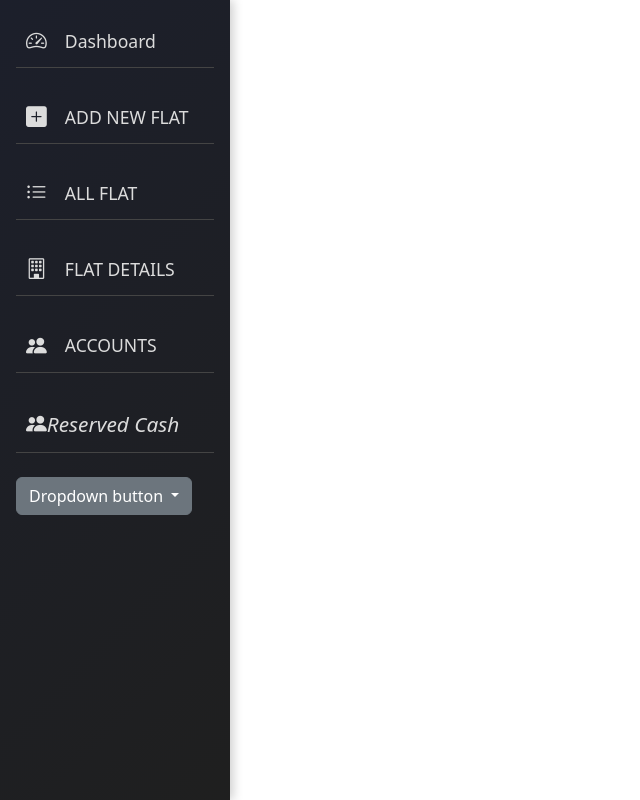
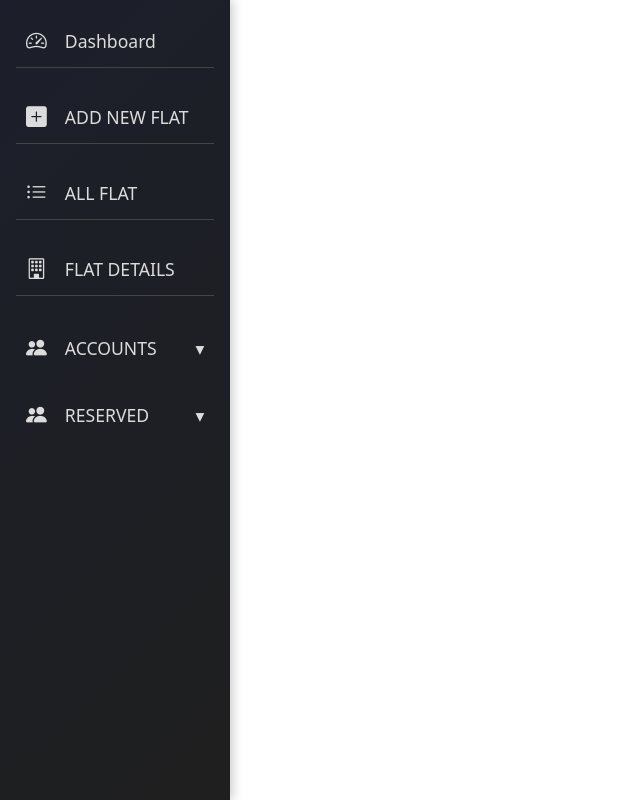
Before and after one commit to PulakBala/flat, a PHP site: page /accounts.php in a window 1280 px wide. Shown: the whole page, without its empty margins (0-640 px from the left). Run offline with PHP 8.4, Linux system fonts and the light colour scheme.

Commit message:
added submenu accounts and cash

```diff
--- a/admin/templates/header.php
+++ b/admin/templates/header.php
@@ -5,7 +5,7 @@
     <meta name="viewport" content="width=device-width, initial-scale=1.0">
     <title>Dashboard</title>
     <link rel="stylesheet" href="https://cdn.jsdelivr.net/npm/bootstrap@5.2.3/dist/css/bootstrap.min.css" integrity="sha384-rbsA2VBKQhggwzxH7pPCaAqO46MgnOM80zW1RWuH61DGLwZJEdK2Kadq2F9CUG65" crossorigin="anonymous">
-
-
+    <link href="https://cdn.jsdelivr.net/npm/bootstrap-icons/font/bootstrap-icons.css" rel="stylesheet">
+    <link href="https://cdn.jsdelivr.net/npm/bootstrap-icons/font/bootstrap-icons.css" rel="stylesheet">
 </head>
 <body>
--- a/admin/templates/sidebar.php
+++ b/admin/templates/sidebar.php
@@ -1,7 +1,5 @@
+
 <?php include('header.php') ?>
-<!-- Bootstrap Icons CDN -->
-<link href="https://cdn.jsdelivr.net/npm/bootstrap-icons/font/bootstrap-icons.css" rel="stylesheet">
-
 <style>
     .sidebar {
         width: 18%;
@@ -42,48 +40,141 @@
     .bi {
         font-size: 1.3rem; /* Adjust icon size */
     }
+    .dropdown {
+            position: relative;
+            display: block;
+            margin-bottom: 10px;
+        }
+
+        .dropdown-button {
+            padding: 15px 10px;
+            font-size: 1.1rem;
+            display: flex;
+            align-items: center;
+            gap: 10px;
+            color: #dcdcdc;
+            transition: background-color 0.3s ease, color 0.3s ease;
+            border-radius: 8px;
+            text-decoration: none;
+            background: transparent;
+            border: none;
+            cursor: pointer;
+            width: 100%;
+            text-align: left;
+        }
+
+        .dropdown-button:hover {
+            background-color: #dcdcdc;
+            color: black;
+        }
+
+        .dropdown-content {
+            display: none;
+            position: absolute;
+            background-color: #1f1f1f;
+            box-shadow: 3px 0 10px rgba(0, 0, 0, 0.2);
+            min-width: 100%;
+            z-index: 1;
+            top: 100%;
+            left: 0;
+        }
+
+        .dropdown-content a {
+            padding: 10px 15px;
+            display: block;
+            color: #dcdcdc;
+            text-decoration: none;
+        }
+
+        .dropdown-content a:hover {
+            background-color: #dcdcdc;
+            color: black;
+        }
+
+        .dropdown.open .dropdown-content {
+            display: block;
+        }
+
+        .dropdown-icon {
+            margin-left: auto;
+            transition: transform 0.3s ease;
+        }
+
+        .dropdown.open .dropdown-icon {
+            transform: rotate(180deg);
+        }
 </style>
 
 
 <div class="sidebar bg-dark vh-100 p-3">
     <h1 class="mb-4">
-        <a href="../admin/index.php" class="sidebar-link  text-decoration-none d-flex align-items-center">
+        <a href="../admin/index.php" class="sidebar-link text-decoration-none d-flex align-items-center">
             <i class="bi bi-speedometer2 me-2"></i> Dashboard
         </a>
     </h1>
     <h1 class="mb-4">
-        <a href="../admin/create.php" class="sidebar-link  text-decoration-none d-flex align-items-center">
+        <a href="../admin/create.php" class="sidebar-link text-decoration-none d-flex align-items-center">
             <i class="bi bi-plus-square-fill me-2"></i> ADD NEW FLAT
         </a>
     </h1>
     <h1 class="mb-4">
-        <a href="../admin/allflatdata.php" class="sidebar-link  text-decoration-none d-flex align-items-center">
+        <a href="../admin/allflatdata.php" class="sidebar-link text-decoration-none d-flex align-items-center">
             <i class="bi bi-list-ul me-2"></i> ALL FLAT
         </a>
     </h1>
     <h1 class="mb-4">
-        <a href="../admin/flat-details.php" class="sidebar-link  text-decoration-none d-flex align-items-center">
+        <a href="../admin/flat-details.php" class="sidebar-link text-decoration-none d-flex align-items-center">
             <i class="bi bi-building me-2"></i> FLAT DETAILS
         </a>
     </h1>
-    <h1 class="mb-4">
-        <a href="../admin/accounts.php" class="sidebar-link  text-decoration-none d-flex align-items-center">
-            <i class="bi bi-people-fill me-2"></i> ACCOUNTS
-        </a>
-    </h1>
-    <h1 class="mb-4">
-        <a href="../admin/accounts.php" class="sidebar-link  text-decoration-none d-flex align-items-center">
-            <i class="bi bi-people-fill me-2">Reserved Cash</i>
-        </a>
-    </h1>
-    <div class="dropdown">
-  <button class="btn btn-secondary dropdown-toggle" type="button" id="dropdownMenuButton" data-toggle="dropdown" aria-haspopup="true" aria-expanded="false">
-    Dropdown button
-  </button>
-  <div class="dropdown-menu" aria-labelledby="dropdownMenuButton">
-    <a class="dropdown-item" href="#">Action</a>
-    <a class="dropdown-item" href="#">Another action</a>
-    <a class="dropdown-item" href="#">Something else here</a>
-  </div>
+    <!-- Accounts Section with Dropdown -->
+        <div class="dropdown" id="accountsDropdown">
+            <button class="dropdown-button" onclick="toggleDropdown('accountsDropdown')">
+                <i class="bi bi-people-fill me-2"></i> ACCOUNTS
+                <span class="dropdown-icon">&#9662;</span>
+            </button>
+            <div class="dropdown-content">
+                <a href="../admin/accounts.php"><i class="bi bi-people-fill me-2"></i> ACCOUNTS</a>
+                <a href="../admin/reserved-cash.php"><i class="bi bi-people-fill me-2"></i> COLLECTION</a>
+                <a href="../admin/account-settings.php"><i class="bi bi-people-fill me-2"></i> ADD EXPANSE</a>
+            </div>
+        </div>
+
+        <!-- Reserved Section with Dropdown -->
+        <div class="dropdown" id="reservedDropdown">
+            <button class="dropdown-button" onclick="toggleDropdown('reservedDropdown')">
+                <i class="bi bi-people-fill me-2"></i> RESERVED
+                <span class="dropdown-icon">&#9662;</span>
+            </button>
+            <div class="dropdown-content">
+                <a href="../admin/accounts.php"><i class="bi bi-people-fill me-2"></i> CASH IN</a>
+                <a href="../admin/reserved-cash.php"><i class="bi bi-people-fill me-2"></i> CASH OUT</a>
+                <a href="../admin/account-settings.php"><i class="bi bi-people-fill me-2"></i> CASH REPORT</a>
+            </div>
+        </div>
+
+
 </div>
-</div>
+
+<script>
+        function toggleDropdown(id) {
+            const dropdown = document.getElementById(id);
+            dropdown.classList.toggle('open');
+
+            // Close other dropdowns
+            document.querySelectorAll('.dropdown').forEach(function(d) {
+                if (d !== dropdown) {
+                    d.classList.remove('open');
+                }
+            });
+        }
+
+        // Optional: Close the dropdown if clicking outside of it
+        document.addEventListener('click', function(event) {
+            document.querySelectorAll('.dropdown').forEach(function(dropdown) {
+                if (!dropdown.contains(event.target)) {
+                    dropdown.classList.remove('open');
+                }
+            });
+        });
+    </script>
```
Also changed, not shown: admin/templates/footer.php (+4 -5 lines).
